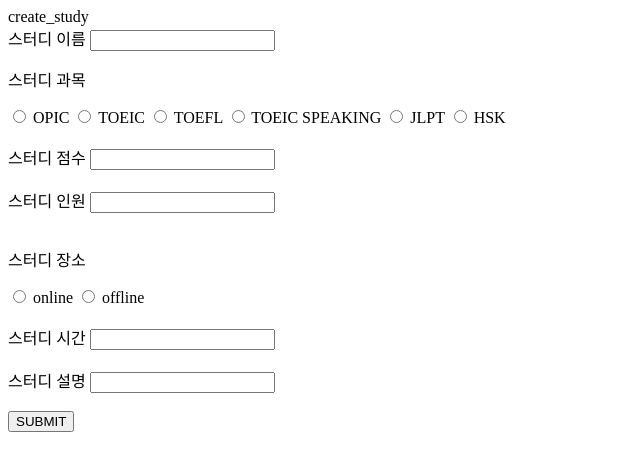
After one commit to junankim18/agongda, a Django app: page /study/create in a window 1280 px wide. The commit adds this page. Shown: the top 471 px of the page, without its empty margins (0-640 px from the left). Run offline with Django 3.2, Linux system fonts and the light colour scheme.

Commit message:
study create done

```diff
--- /dev/null
+++ b/agongda/templates/create_study.html
@@ -0,0 +1,49 @@
+<!DOCTYPE html>
+<html lang="en">
+    <head>
+        <meta charset="UTF-8" />
+        <meta http-equiv="X-UA-Compatible" content="IE=edge" />
+        <meta name="viewport" content="width=device-width, initial-scale=1.0" />
+        <title>Document</title>
+    </head>
+    <body>
+        create_study
+        <form action="{% url 'agongda:create_study' %}" method="POST" enctype="multipart/form-data">
+            {% csrf_token %}
+            <label for="study_name">스터디 이름</label>
+            <input type="text" name="study_name" />
+            <br />
+            <p>스터디 과목</p>
+            <label><input type="radio" name="test" value="opic" /> OPIC</label>
+            <label><input type="radio" name="test" value="toeic" /> TOEIC</label>
+            <label><input type="radio" name="test" value="toefl" /> TOEFL</label>
+            <label><input type="radio" name="test" value="toeic_speaking" /> TOEIC SPEAKING</label>
+            <label><input type="radio" name="test" value="jlpt" /> JLPT</label>
+            <label><input type="radio" name="test" value="hsk" /> HSK</label>
+            <br />
+            <br />
+            <label for="study_limit">스터디 점수</label>
+            <input type="text" name="study_limit" />
+            <br />
+            <br />
+            <label for="study_people">스터디 인원</label>
+            <input type="text" name="study_people" />
+            <br />
+            <br />
+            <p>스터디 장소</p>
+            <label><input type="radio" name="place" value="online" /> online</label>
+            <label><input type="radio" name="place" value="offline" /> offline</label>
+            <br />
+            <br />
+            <label for="study_time">스터디 시간</label>
+            <input type="text" name="study_time" />
+            <br />
+            <br />
+            <label for="study_detail">스터디 설명</label>
+            <input type="text" name="study_detail" />
+            <br />
+            <br />
+            <button type="submit">SUBMIT</button>
+        </form>
+    </body>
+</html>
--- a/agongda/urls.py
+++ b/agongda/urls.py
@@ -12,4 +12,5 @@ urlpatterns = [
     path('login', login_view, name='login'),
     path('logout', logout, name='logout'),
     path('mypage', mypage, name='mypage'),
+    path('study/create', create_study, name='create_study'),
 ]
--- a/agongda/views.py
+++ b/agongda/views.py
@@ -124,3 +124,31 @@ def mypage(request):
         }
 
         return render(request, 'mypage.html', ctx)
+
+
+def create_study(request):
+    if request.method == 'GET':
+        ctx = {
+        }
+        return render(request, 'create_study.html', ctx)
+    elif request.method == 'POST':
+        new_study = Study()
+        new_study.study_name = request.POST['study_name']
+        new_study.study_subject = request.POST['test']
+        new_study.study_limit = request.POST['study_limit']
+        new_study.study_people = request.POST['study_people']
+        new_study.study_place = request.POST['place']
+        new_study.study_time = request.POST['study_time']
+        new_study.study_detail = request.POST['study_detail']
+        new_study.save()
+
+        user = request.user
+        profile = Profile.objects.get(user=user)
+        profile.studies.add(new_study)
+        profile.save()
+
+        studies = Study.objects.all()
+        ctx = {
+            'studies': studies
+        }
+        return redirect('/')
```
Also changed, not shown: agongda/templates/main.html (+15 -5 lines).
